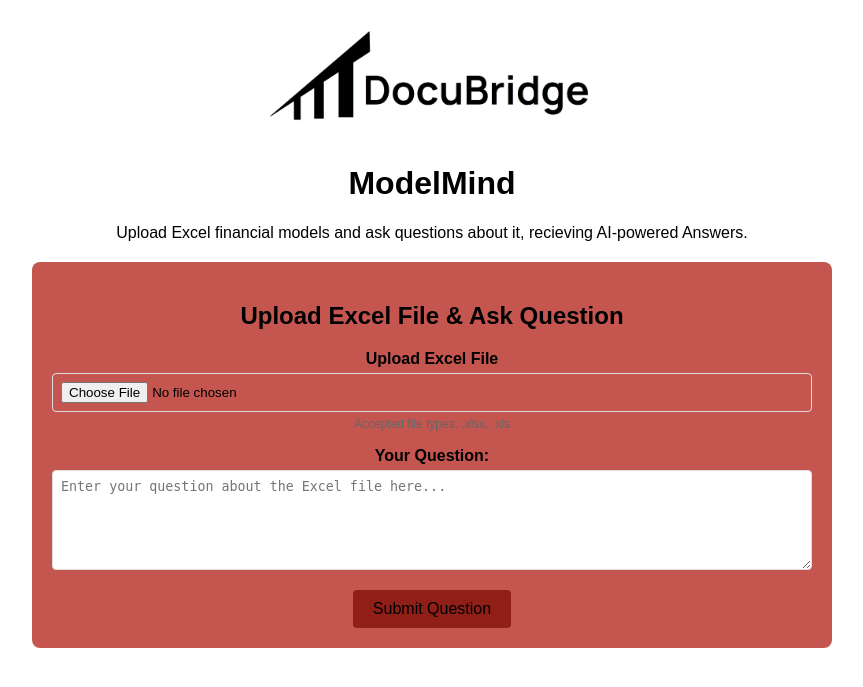
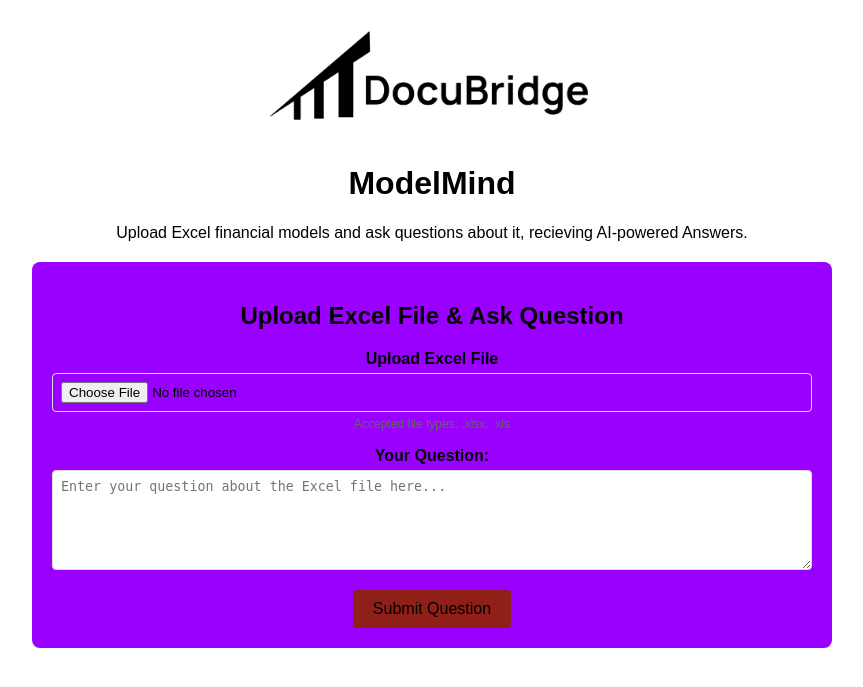
Before and after one commit to JoeA108/DocuBridge, a Flask app: page / in a window 1280 px wide. Shown: the top 687 px of the page, without its empty margins (208-1071 px from the left). Run offline with Flask 3, Linux system fonts and the light colour scheme.

Commit message:
Assistant checkpoint: Change form container color to purple
Assistant generated file changes:
- templates/index.html: Change form container background color to purple

---

User prompt:

could you make the red box in this colour: #9900FF

Replit-Commit-Author: Assistant
Replit-Commit-Session-Id: 978f5936-5b75-4de6-8e02-2d3c51f6370a

```diff
--- a/templates/index.html
+++ b/templates/index.html
@@ -19,7 +19,7 @@
       padding: 20px;
     }
     .form-container {
-      background-color: #c4564f;
+      background-color: #9900FF;
       padding: 20px;
       border-radius: 8px;
       margin-top: 20px;
```
